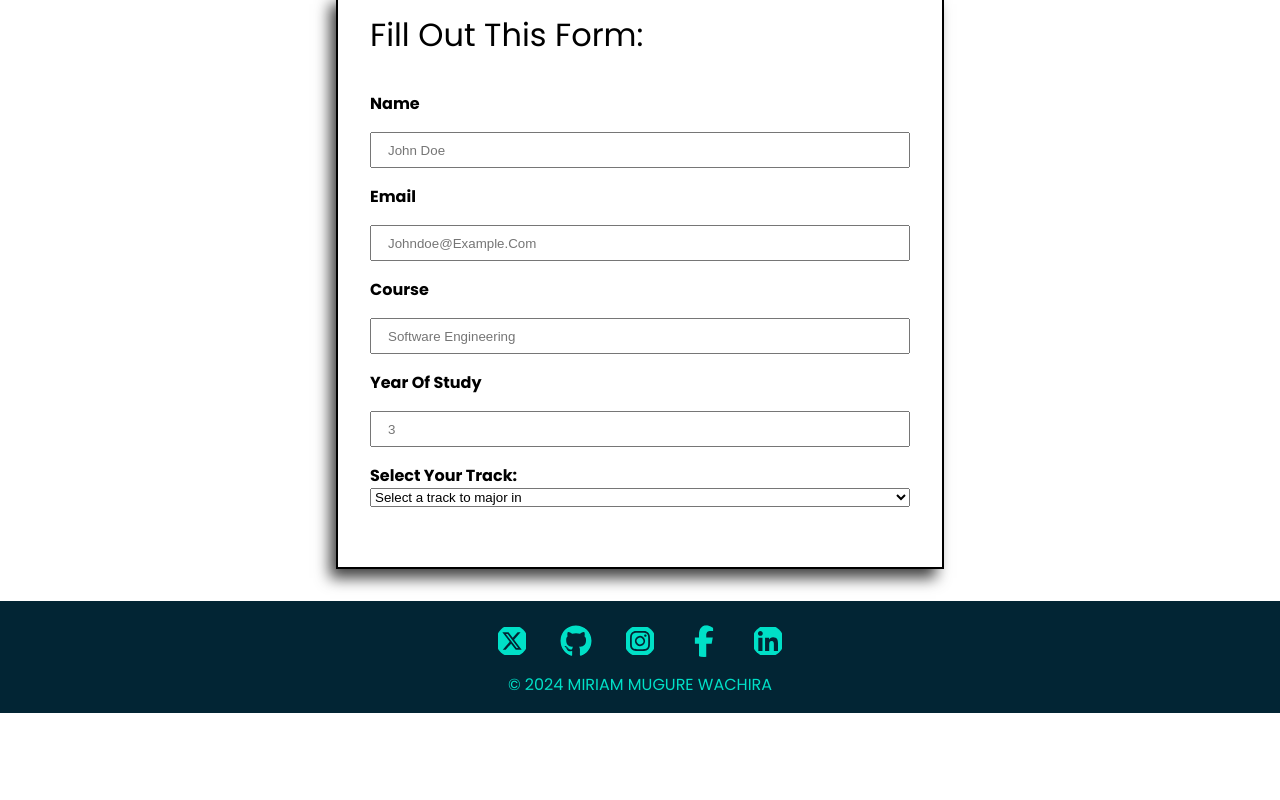
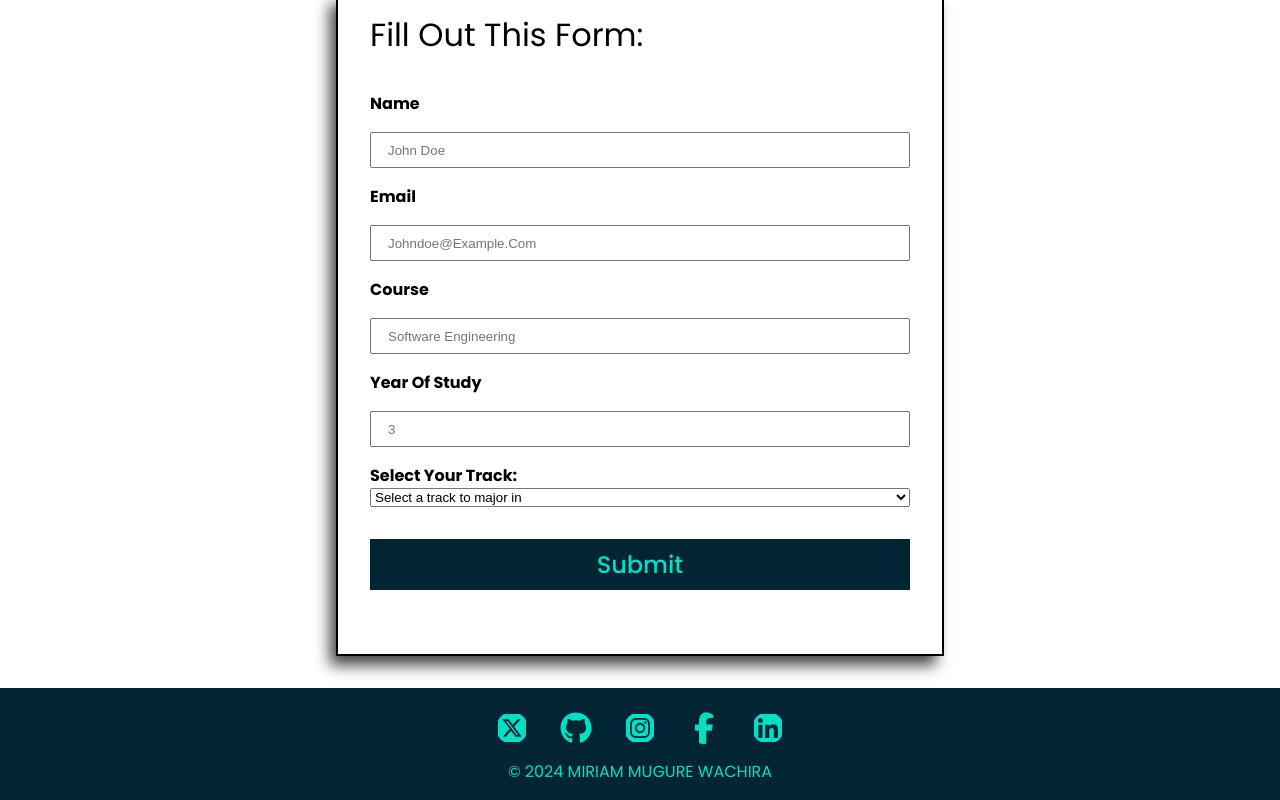
Before and after one commit to miriammugure/mut_tech_club, a React (Vite) app: page /tracks in a window 1280 px wide. Shown: the part 1615-2415 px from the top of the page. Before the commit the page ends 2328 px from the top, so only its background shows below. Built offline with nearby package versions, Linux system fonts and the light colour scheme; a web font is replaced by a local one.

Commit message:
add a button to the form

```diff
--- a/src/pages/Tracks/TracksBox/Tracks.css
+++ b/src/pages/Tracks/TracksBox/Tracks.css
@@ -133,3 +133,19 @@ option {
   height: 2rem;
   text-transform: capitalize;
 }
+.btnSubmit{
+  background-color: var(--secondary-color);
+  color: var(--primary-color);
+  font-size: 1.5rem;
+  font-family: var(--primary-font);
+  margin-block: 2rem;
+  padding: .5rem;
+  border: none;
+  font-weight: 500;
+  text-transform: capitalize;
+  transition: all 1s ease;
+}
+.btnSubmit:hover{
+  background-color: var(--primary-color);
+  color: var(--secondary-color);
+}
--- a/src/pages/Tracks/TracksBox/Tracks.jsx
+++ b/src/pages/Tracks/TracksBox/Tracks.jsx
@@ -69,6 +69,7 @@ function Tracks() {
                 <option value="option6">power platform</option>
               </select>
             </div>
+            <button type="submit" className="btnSubmit">submit</button>
           </form>
         </div>
       </div>
```
